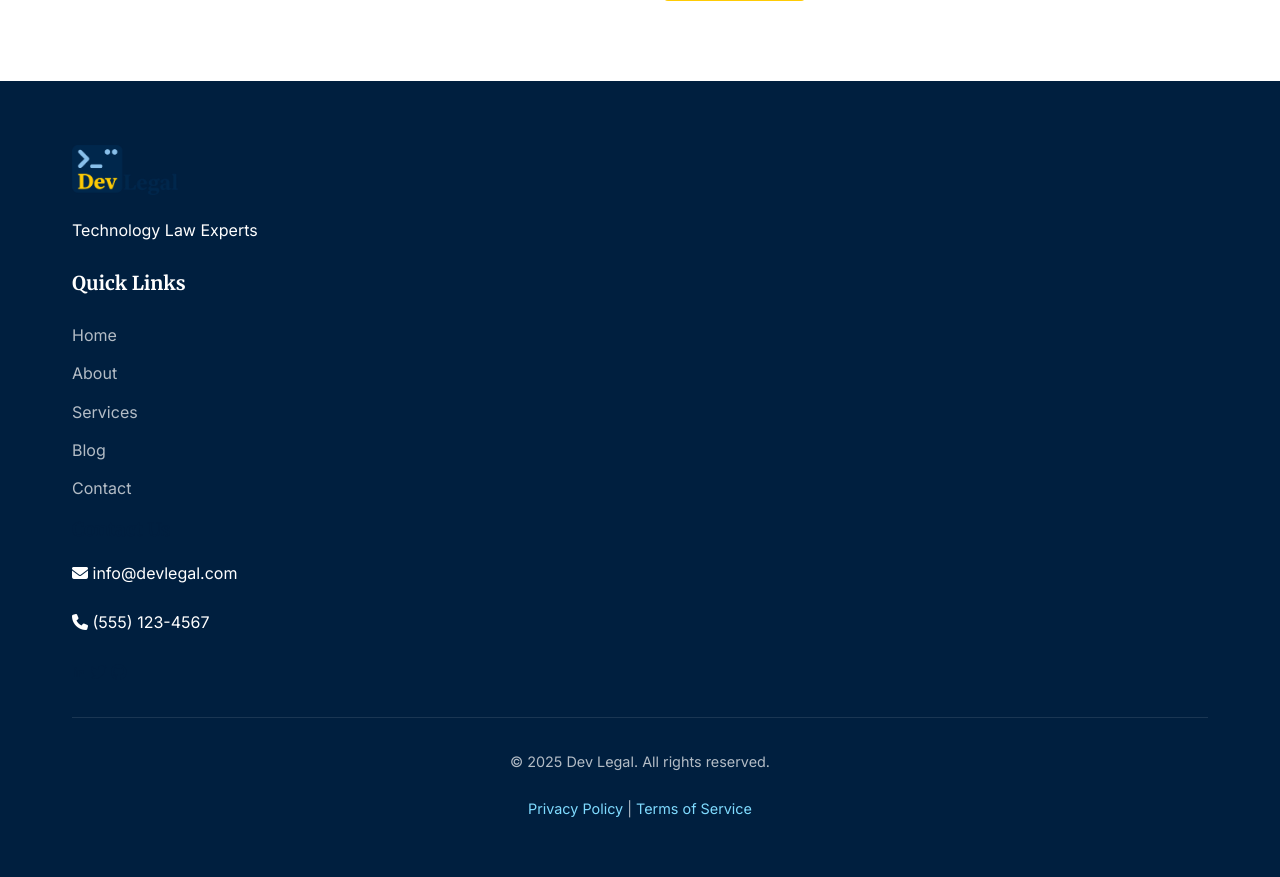
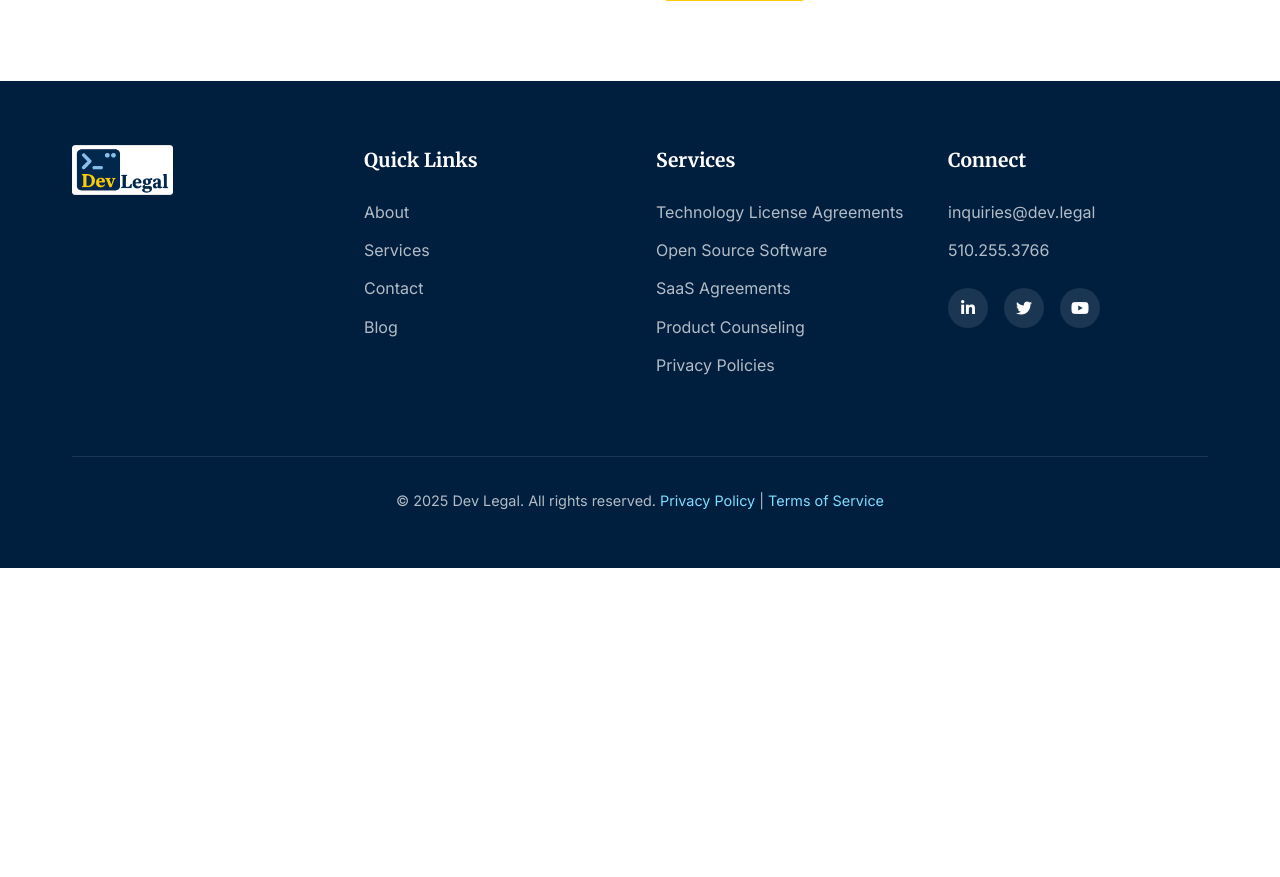
Before and after one commit to J-Frank-Murphy/DevLegalWeb, a Flask app: page /blog/ in a window 1280 px wide. Shown: the part 1175-2052 px from the top of the page. After the commit the page ends 1743 px from the top, so only its background shows below. Run offline with Flask 3, Linux system fonts and the light colour scheme; data that the repository does not hold is empty.

Commit message:
Update footer.html

```diff
--- a/src/templates/includes/footer.html
+++ b/src/templates/includes/footer.html
@@ -1,38 +1,49 @@
     <!-- Footer -->
     <footer>
         <div class="container">
-        <div class="footer-content">
+            <div class="footer-container">
                 <div class="footer-logo">
-                <img src="{{ url_for('static', filename='images/new/logo-horizontal.png') }}" alt="Dev Legal Logo">
-                <p>Technology Law Experts</p>
+                    <img src="{{ url_for('static', filename='images/new/DevLegal_Logo_Horizontal_WhiteBG.png') }}" alt="Dev Legal Logo">
                 </div>
+
                 <div class="footer-links">
                     <h3>Quick Links</h3>
                     <ul>
-                    <li><a href="{{ url_for('main.index') }}">Home</a></li>
                         <li><a href="#about">About</a></li>
                         <li><a href="#services">Services</a></li>
+                        <li><a href="#contact">Contact</a></li>
                         <li><a href="{{ url_for('blog.index') }}">Blog</a></li>
-                    <li><a href="#contact">Contact</a></li>
                     </ul>
                 </div>
-            <div class="footer-contact">
-                <h3>Contact Us</h3>
-                <p><i class="fas fa-envelope"></i> info@devlegal.com</p>
-                <p><i class="fas fa-phone"></i> (555) 123-4567</p>
-                <div class="social-icons">
-                    <a href="#" aria-label="LinkedIn"><i class="fab fa-linkedin"></i></a>
-                    <a href="#" aria-label="Twitter"><i class="fab fa-twitter"></i></a>
-                    <a href="#" aria-label="GitHub"><i class="fab fa-github"></i></a>
+
+                <div class="footer-links">
+                    <h3>Services</h3>
+                    <ul>
+                        <li><a href="#services">Technology License Agreements</a></li>
+                        <li><a href="#services">Open Source Software</a></li>
+                        <li><a href="#services">SaaS Agreements</a></li>
+                        <li><a href="#services">Product Counseling</a></li>
+                        <li><a href="#services">Privacy Policies</a></li>
+                    </ul>
+                </div>
+
+                <div class="footer-links">
+                    <h3>Connect</h3>
+                    <ul>
+                        <li><a href="mailto:inquiries@dev.legal">inquiries@dev.legal</a></li>
+                        <li><a href="tel:5102553766">510.255.3766</a></li>
+                    </ul>
+
+                    <div class="footer-social">
+                        <a href="#" class="social-icon" target="_blank"><i class="fab fa-linkedin-in"></i></a>
+                        <a href="#" class="social-icon" target="_blank"><i class="fab fa-twitter"></i></a>
+                        <a href="#" class="social-icon" target="_blank"><i class="fab fa-youtube"></i></a>
+                    </div>
+                </div>
+
+                <div class="footer-bottom">
+                    <p>&copy; {{ now.year }} Dev Legal. All rights reserved. <a href="/privacy-policy">Privacy Policy</a> | <a href="/terms-of-service">Terms of Service</a></p>
                 </div>
             </div>
         </div>
-        <div class="footer-bottom">
-            <p>&copy; {{ now.year }} Dev Legal. All rights reserved.</p>
-            <p><a href="#">Privacy Policy</a> | <a href="#">Terms of Service</a></p>
-        </div>
-    </div>
     </footer>
-
-<!-- JavaScript -->
-<script src="{{ url_for('static', filename='js/main.js') }}"></script>
```
Lines whose indentation alone changed are shown as unchanged.
